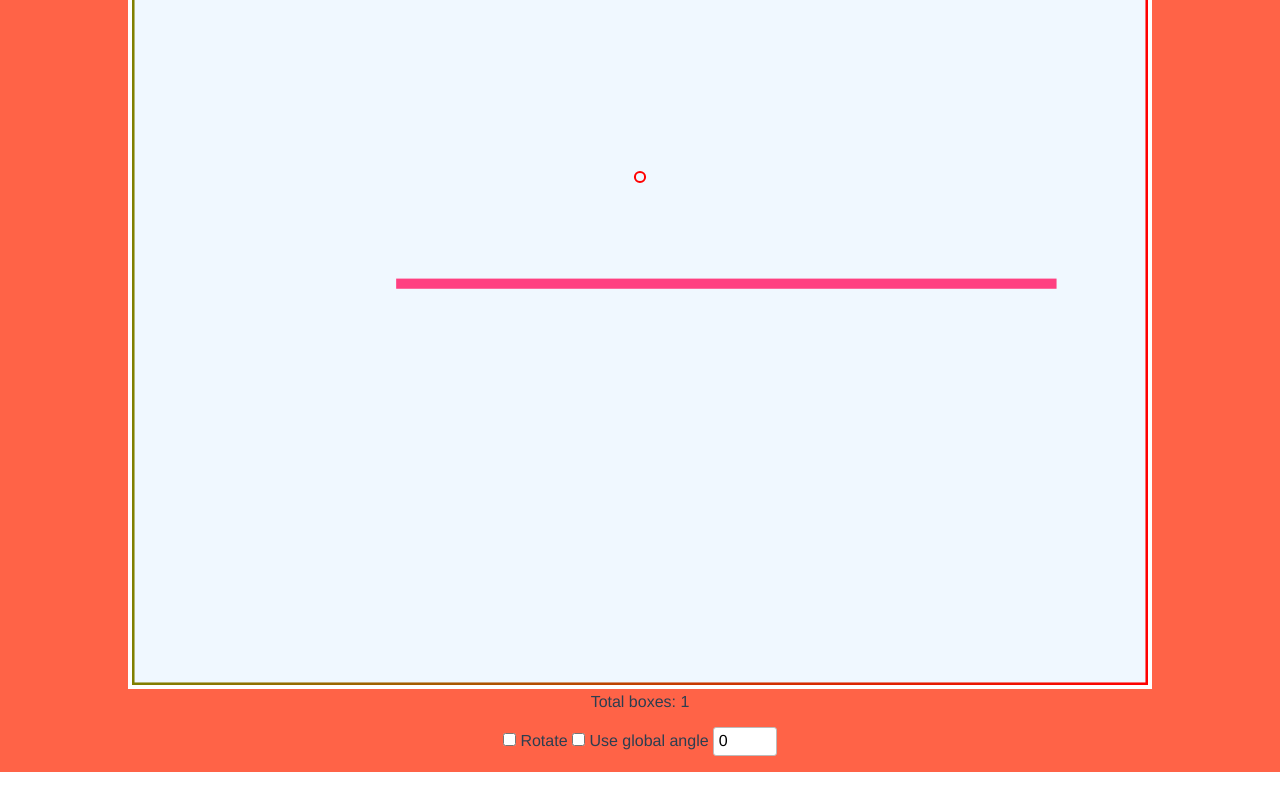
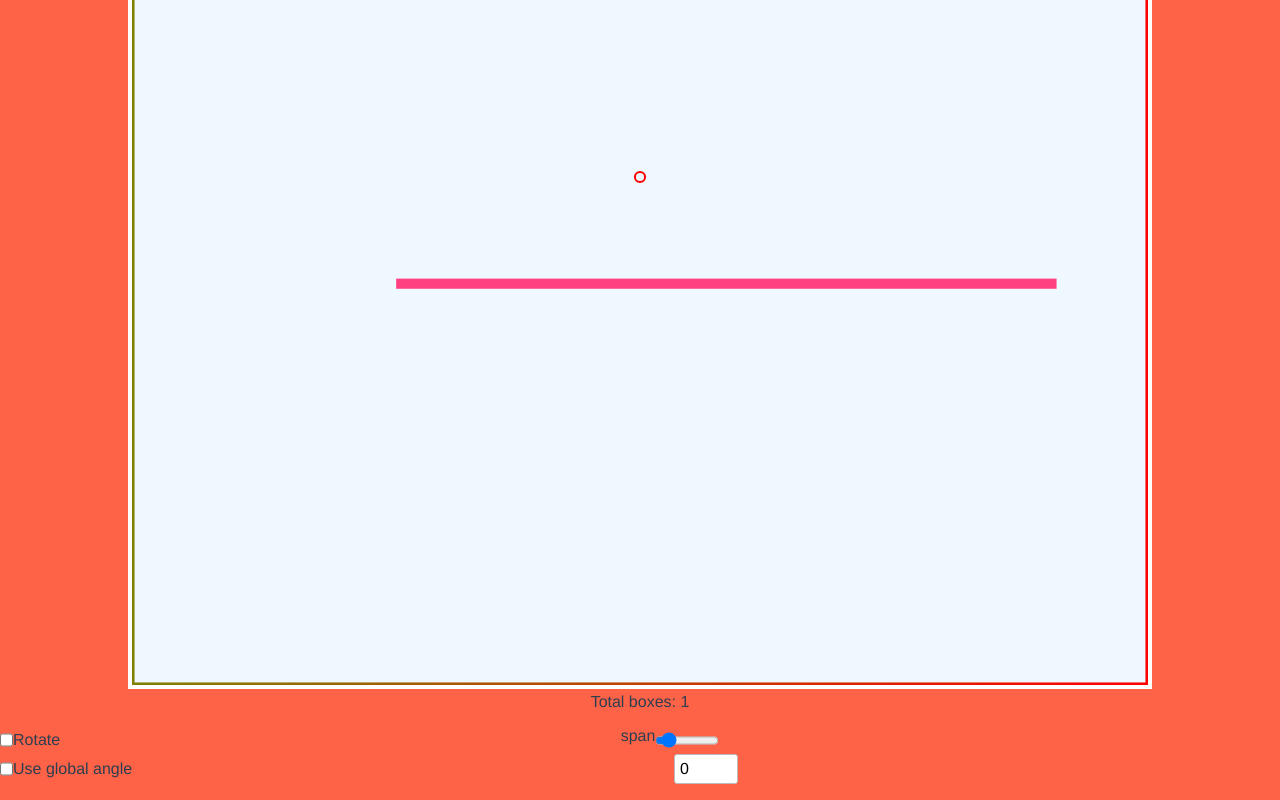
Before and after one commit to maxzz/svg-bkg-stripes, a Vue app: page / in a window 1280 px wide. Shown: the part 397-1197 px from the top of the page. Before the commit the page ends 1169 px from the top, so only its background shows below. Built offline with nearby package versions, Linux system fonts and the light colour scheme.

Commit message:
Update options CSS layout

```diff
--- a/package.json
+++ b/package.json
@@ -1,6 +1,7 @@
 {
     "name": "svg-bkg-stripes",
     "description": "SVG generation playground",
+    "license": "MIT",
     "version": "0.0.1",
     "scripts": {
         "dev": "vite",
--- a/src/components/HomeView.vue
+++ b/src/components/HomeView.vue
@@ -33,13 +33,22 @@
 
         <div class="stats">Total boxes: {{boxes.length}}</div>
         <div class="options">
+            <div class="inp-group">
                 <label>
                     <input type="checkbox" v-model="optRotate" @click="onRotate"> Rotate
                 </label>
                 <label>
+                    span
+                    <input class="inp-text input-number" type="range" min="0" max="359" step="1" v-model="globalAngle">
+                </label>
+            </div>
+
+            <div class="inp-group">
+                <label>
                     <input type="checkbox" @click="onGlobalAngleOn"> Use global angle
                 </label>
                 <input class="inp-text input-number" type="number" v-model="globalAngle">
+            </div>
         </div>
     </div>
 </template>
@@ -114,10 +123,14 @@
 
 <style lang="scss">
     .container {
-        background-color: tomato;
         width: 100%;
         height: 100%;
         position: relative;
+
+        background-color: tomato;
+        // background: tomato url(https://i.stack.imgur.com/PEnJm.png);
+        // background: #263039 url(https://i.stack.imgur.com/PEnJm.png);
+        // background-blend-mode: multiply;
 
         .controls {
             padding: 1em 0;
@@ -133,13 +146,22 @@
 
         .options {
             padding: 1em 0;
+
+            display: grid;
         }
     }
 
     // Common controls
 
+    .inp-group {
+        display: grid;
+        grid-auto-flow: column;
+        align-items: center;
+    }
+
     label {
         user-select: none;
+        display: flex;
     }
 
     .inp-btn {
```
Also changed, not shown: src/assets/bkg.svg (added), src/assets/codepen.io;thebabydino;pen;KwyZdZ;PEnJm.png (added). Lines whose indentation alone changed are shown as unchanged.
